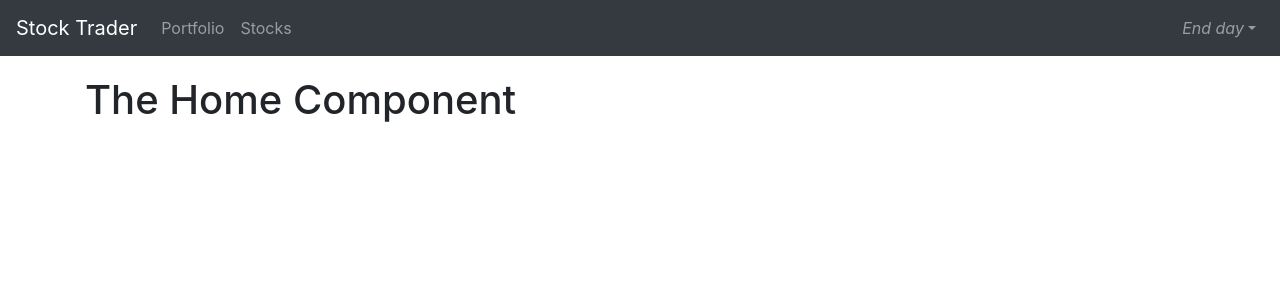
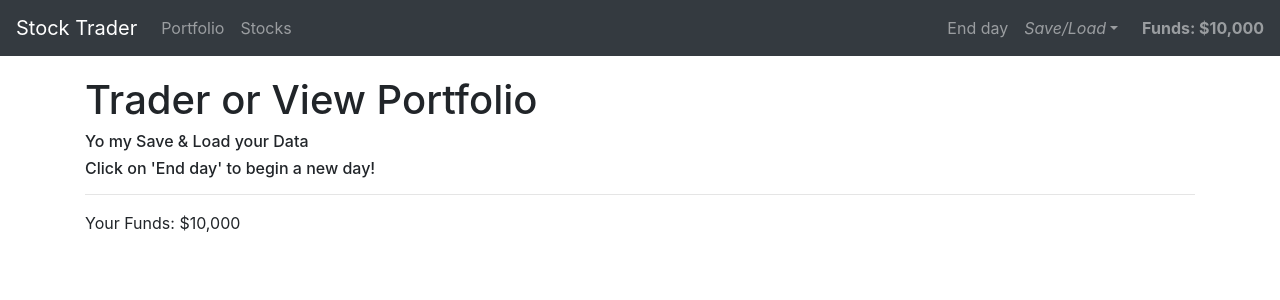
Before and after one commit to Vamosz/VueJSCurse, a Vue app in the folder vue-cli/: page / in a window 1280 px wide. Shown: the top 300 px of the page. Built offline with nearby package versions, Linux system fonts and the light colour scheme.

Commit message:
Filters for currency displaying

```diff
--- a/vue-cli/src/components/Header.vue
+++ b/vue-cli/src/components/Header.vue
@@ -16,22 +16,31 @@
                 </router-link>
             </b-navbar-nav>
             <b-navbar-nav class="ml-auto">
-            <b-nav-item-dropdown right>
+                <b-nav-item>
+                    End day
+                </b-nav-item>
+                <b-nav-item-dropdown right>
             <!-- Using 'button-content' slot -->
             <template v-slot:button-content>
-                <em>End day</em>
+                <em>Save/Load</em>
             </template>
             <b-dropdown-item href="#">Save</b-dropdown-item>
             <b-dropdown-item href="#">Load</b-dropdown-item>
             </b-nav-item-dropdown>
             </b-navbar-nav>
+            <strong class="navbar-text ml-3">Funds: {{funds | currency}}</strong>
         </b-collapse>
     </b-navbar>
 </template>
 
 <script>
     export default {
-        name: "Header"
+        name: "Header",
+        computed:{
+            funds(){
+                return this.$store.getters.funds;
+            }
+        }
     }
 </script>
 
--- a/vue-cli/src/components/Home.vue
+++ b/vue-cli/src/components/Home.vue
@@ -1,10 +1,21 @@
 <template>
-    <h1>The Home Component</h1>
+    <div>
+        <h1>Trader or View Portfolio</h1>
+        <h6>Yo my Save & Load your Data</h6>
+        <h6>Click on 'End day' to begin a new day!</h6>
+        <hr>
+        <p>Your Funds: {{ funds | currency}}</p>
+    </div>
 </template>
 
 <script>
     export default {
-        name: "Home"
+        name: "Home",
+        computed: {
+            funds(){
+                return this.$store.getters.funds;
+            }
+        }
     }
 </script>
 
--- a/vue-cli/src/main.js
+++ b/vue-cli/src/main.js
@@ -11,7 +11,13 @@ import 'bootstrap-vue/dist/bootstrap-vue.css'
 Vue.use(BootstrapVue)
 // Optionally install the BootstrapVue icon components plugin
 Vue.use(IconsPlugin)
+
 Vue.use(VueRouter);
+
+Vue.filter('currency', (value)=>{
+  return '$' + value.toLocaleString();
+})
+
 const router = new VueRouter({
   mode: 'history',
   routes
--- a/vue-cli/src/store/modules/portfolio.js
+++ b/vue-cli/src/store/modules/portfolio.js
@@ -14,7 +14,7 @@ const mutations = {
                 quantity
             })
         }
-        state.funds -= stockPrice*quantity;
+        state.funds -= stockPrice * quantity;
     },
     'SELL_STOCK'(state, {stockId, quantity, stockPrice}){
         const record = state.stocks.find(element => element.id == stockId);
```
